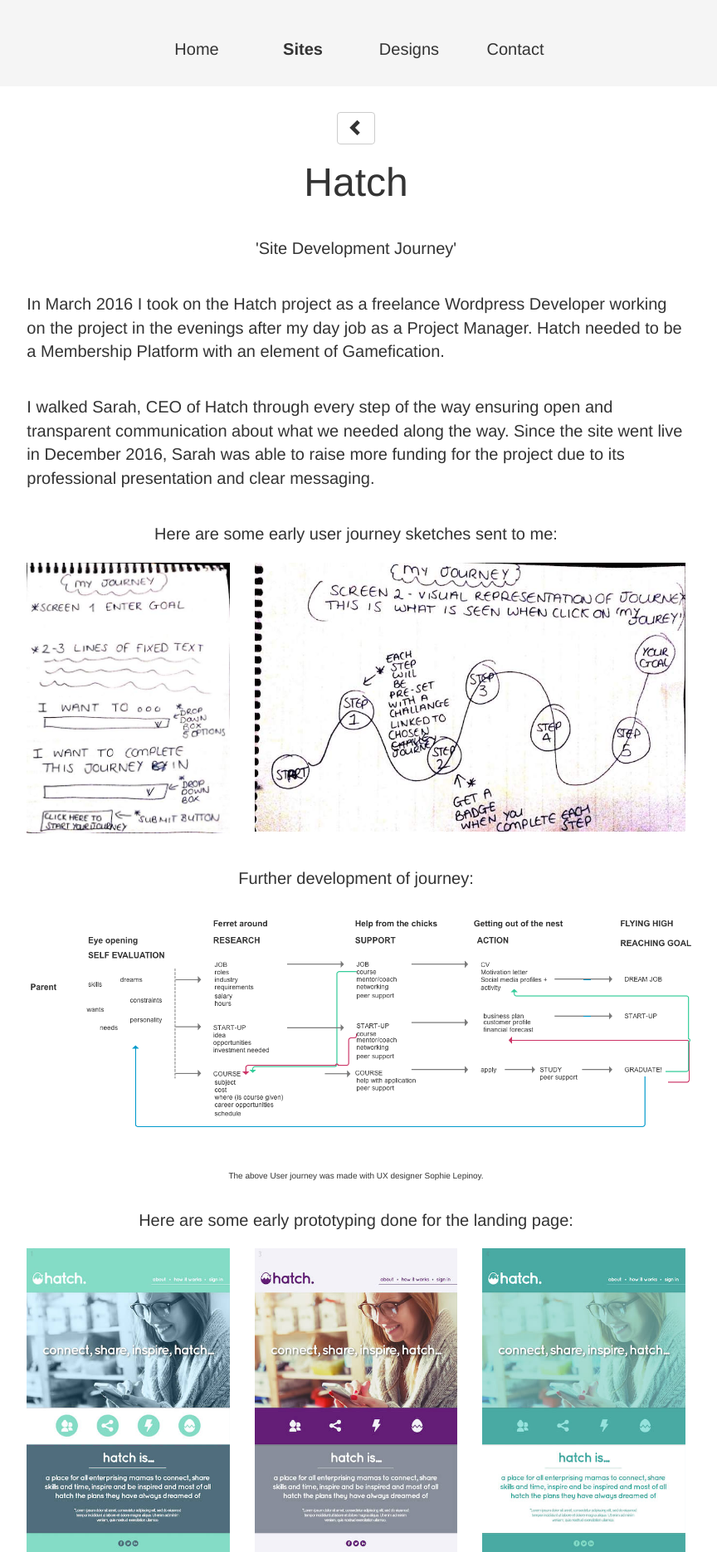
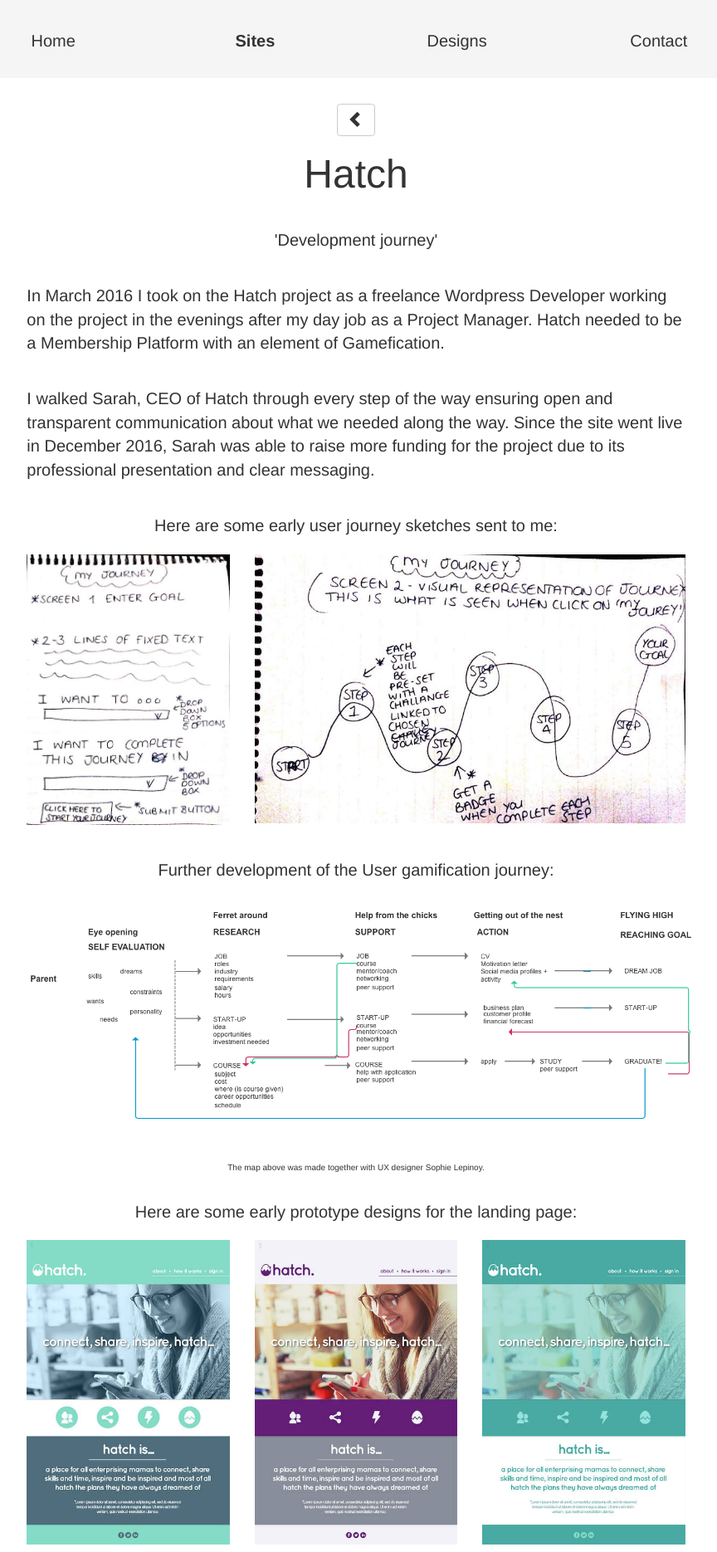
Before and after one commit to jasononguk/jasonong.co.uk, a PHP site: page /hatch.php in a window 1280 px wide. Shown: the top 1870 px of the page at 83% size, without its empty margins (211-1075 px from the left). Run offline with PHP 8.4, Linux system fonts and the light colour scheme; some libraries are stand-ins or nearby versions.

Commit message:
More updates
Nav widening, copy changes.

```diff
--- a/css/main.css
+++ b/css/main.css
@@ -72,7 +72,7 @@ body {
 }
 
 #nav-row {
-  margin: 10px 30% 0px;
+  margin: 0px 12% 0px;
 }
 
 #accordion a {
--- a/hatch.php
+++ b/hatch.php
@@ -27,7 +27,7 @@
             <br>
              <h1>Hatch</h1>
              <br>
-             <p>'Site Development Journey'</p>
+             <p>'Development journey'</p>
              <br>
              <div class="col-md-12 text-left">
                <p>In March 2016 I took on the Hatch project as a freelance Wordpress Developer working on the project in the evenings after my day job as a Project Manager. Hatch needed to be a Membership Platform with an element of Gamefication.</p><br>
@@ -43,9 +43,9 @@
                  </div>
                  <div class="row">
                    <div class="col-md-12 text-center">
-                     <p>Further development of journey:</p>
+                     <p>Further development of the User gamification journey:</p>
                      <img class="app img-responsive" src="media/user-hatch-journey.png" alt="">
-                     <span class="small-text">The above User journey was made with UX designer Sophie Lepinoy.</span>
+                     <span class="small-text">The map above was made together with UX designer Sophie Lepinoy.</span>
                    </div>
                  </div>
                </div>
@@ -53,7 +53,7 @@
              <br>
              <div class="row overflow-hide">
                <div class="col-md-12 container-h text-center">
-                 <p>Here are some early prototyping done for the landing page:</p>
+                 <p>Here are some early prototype designs for the landing page:</p>
                  <div class="col-md-4">
                    <img class="app img-responsive" src="media/hatch-mockup-1.jpg" alt="">
                  </div>
--- a/sites.php
+++ b/sites.php
@@ -22,7 +22,6 @@
          <div class="row">
            <div class="col-md-8 col-md-offset-2 text-center">
              <h1>Sites</h1>
-             <br>
              <img src="media/hatch_full-size-logo-colour-6-150-height.png" alt="">
              <div class="col-md-12 text-left">
                <br><p>Hatch is a Community Interest Company passionate about supporting female development, challenging workplace inequality and increasing meaningful career opportunities for mums across the UK.<br>
```
Also changed, not shown: index.php (+7 -6 lines).
